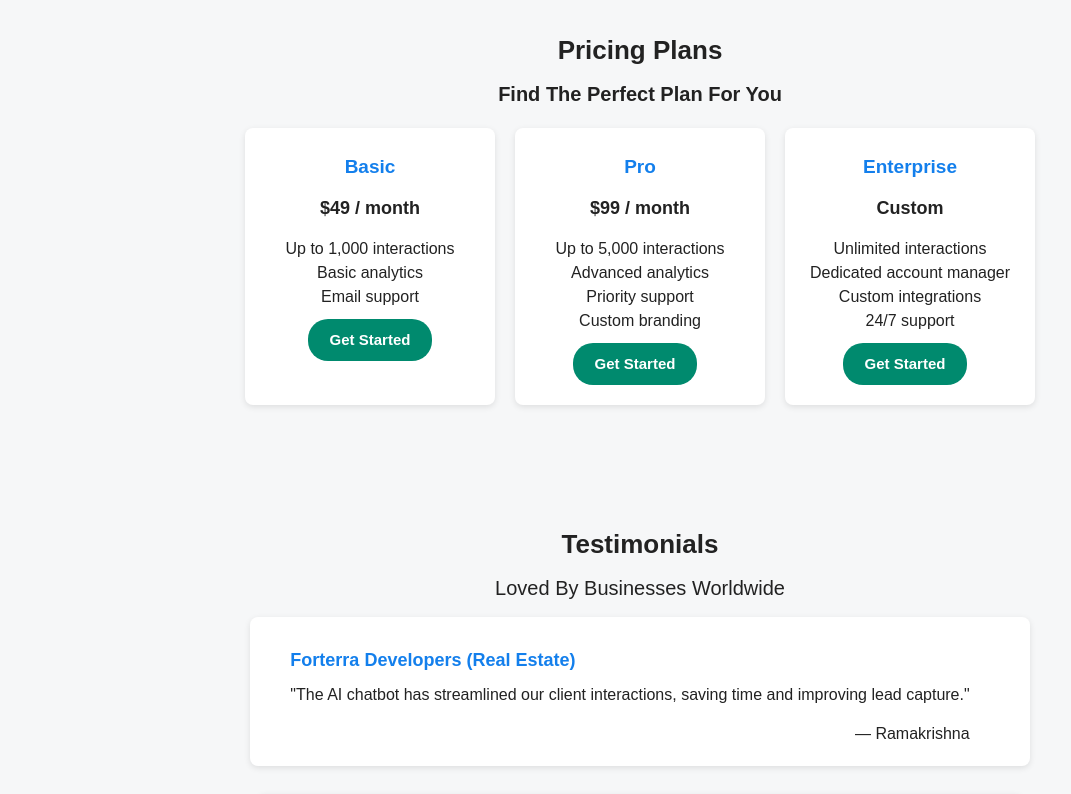
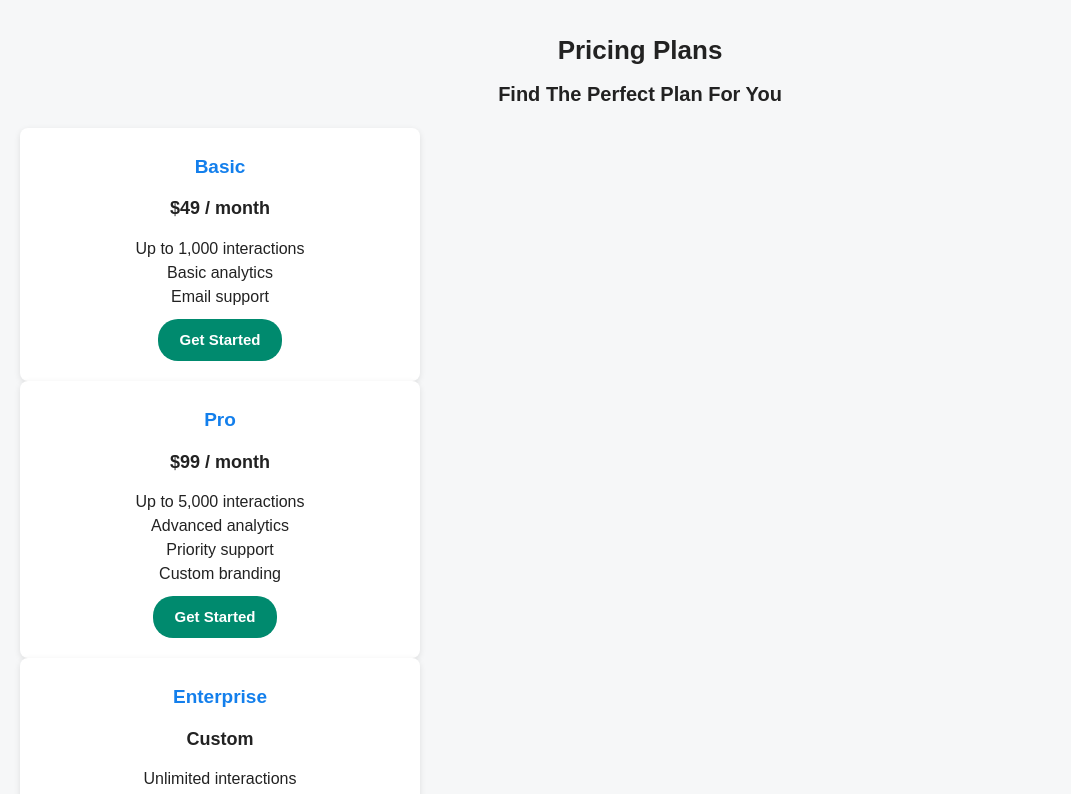
Before and after one commit to Manoj-Madavarapu/Ai-Chatbot, a React (Create React App) app: page / in a window 1280 px wide. Shown: the part 2140-2934 px from the top of the page, without its empty margins (0-1071 px from the left). Built offline with nearby package versions, Linux system fonts and the light colour scheme.

Commit message:
css changes

```diff
--- a/src/App.css
+++ b/src/App.css
@@ -20,13 +20,13 @@ section {
   text-align: center;
 }
 
-.grid {
-  display: flex;
-  flex-wrap: wrap;
-  justify-content: center;
+.gri{
+  display: flex !important;
+  flex-wrap: wrap !important;
+  justify-content: center !important;
   gap: 20px;
 }
-.grid .step {
+.gri .step {
   /* background: white; */
   padding: 20px;
   /* border-radius: 8px; */
@@ -34,13 +34,13 @@ section {
   text-align: center;
 
 }
-.grid .step img{
+.gri .step img{
   width: 400px;
   height: 330px;
   box-shadow: 5px 5px 10px rgba(0,0,0,0.1);
   border-radius: 8px;
 }
-.grid .step h3{
+.gri .step h3{
   font-size: 18px;
   font-weight: bold;
   margin-top: 15px;
@@ -150,7 +150,7 @@ section {
   border: 2px solid #137fec;
   /* transform: scale(1.05); */
 }
-.pricing  .grid :hover{
+.pricing  .gri :hover{
    /* border: 2px solid #137fec; */
 }
 #why-choose-us{
--- a/src/Components/Features.jsx
+++ b/src/Components/Features.jsx
@@ -5,7 +5,7 @@ let Features=()=>{
       <section className="features" id="features">
         <h2 className="text-[26px] font-bold ">Key Features</h2>
         <h2 className="text-[20px] font-bold -mt-2 mb-5">AI that simplifies every customer interaction.</h2>
-        <div className="grid">
+        <div className="gri">
           <div className="card">
             <i className="fa-solid fa-comment"></i>
             <h3>Conversational AI</h3>
--- a/src/Components/Working.jsx
+++ b/src/Components/Working.jsx
@@ -5,7 +5,7 @@ const Working = () => {
     <div>
       <section className="how" id="how-it-works">
         <h2 className='text-[26px] font-bold '>How Our Advanced AI Chatbot Works</h2>
-        <div className="grid flex-wrap flex">
+        <div className="gri flex-wrap flex">
           <div className="step">
             <img src="https://lh3.googleusercontent.com/aida-public/AB6AXuC7dwyUJCbEU0PjdoPj9kLJXa6ZAg0ueRd-OH-rUJyJo0I_nhmbYfUfScSkL43ZMyxLxvzOD-tqw2lEx3c6oQUVhb_LDQ_Qs5bsW_GmBY5X9qGiZGa1LPj2yoW5Rfo3ItADqowh-TVT8djg50VaZLGFQxbiS7L1fwxe5K5q6Q3AdJQzaNSznNHp_WOO6kRrog5DojWt0nDgHr6yMo9-eDJvnRv7Ls9lLKkqKydmAo06ezYI3uMwLroa1GCnfGr8gM92x_1YVWVR0Q4n"></img>
             <h3>Provide Business Information</h3>
```
